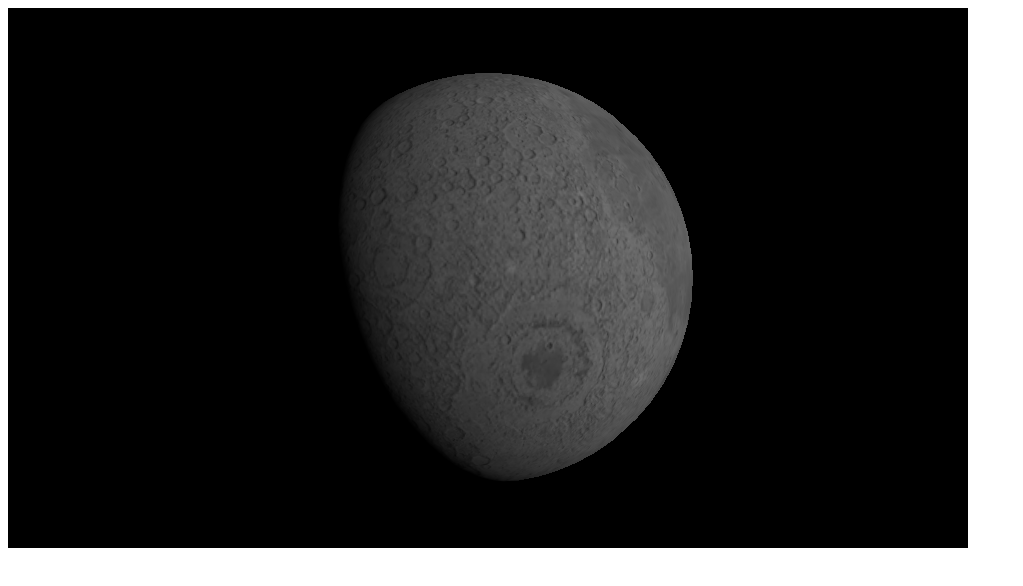
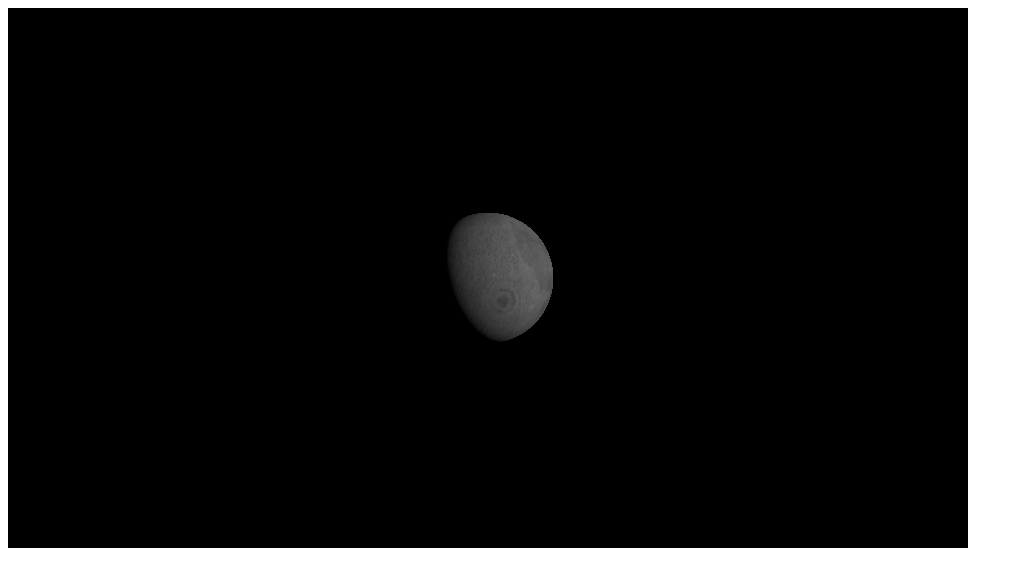
Before and after one commit to heine-shimizu/betelgeuse, a plain HTML site: page index.html in a window 1280 px wide. Shown: the whole page, without its empty margins (0-1023 px from the left). Drawn offline with nearby package versions, Linux system fonts and the light colour scheme.

Commit message:
modefy reflective material and camera position.

```diff
--- a/index.html
+++ b/index.html
@@ -23,15 +23,15 @@
 
       // カメラを作成
       const camera = new THREE.PerspectiveCamera(45, width / height, 1, 10000);
-      camera.position.set(0, 0, +1000);
+      camera.position.set(0, 0, +3000);
 
       // 球体を作成
       const geometry = new THREE.SphereGeometry(300, 30, 30);
       // 画像を読み込む
       // const loader = new THREE.TextureLoader();
       // const texture = loader.load('moonmap1k.jpg');
-      // マテリアルにテクスチャーを設定
-      const material = new THREE.MeshStandardMaterial({ map: new THREE.TextureLoader().load('moonmap1k.jpg') });
+      // マテリアルにテクスチャーを設定(ランバード反射材質)
+      const material = new THREE.MeshLambertMaterial({ map: new THREE.TextureLoader().load('moonmap1k.jpg') });
       // メッシュを作成
       const mesh = new THREE.Mesh(geometry, material);
       // 3D空間にメッシュを追加
```
